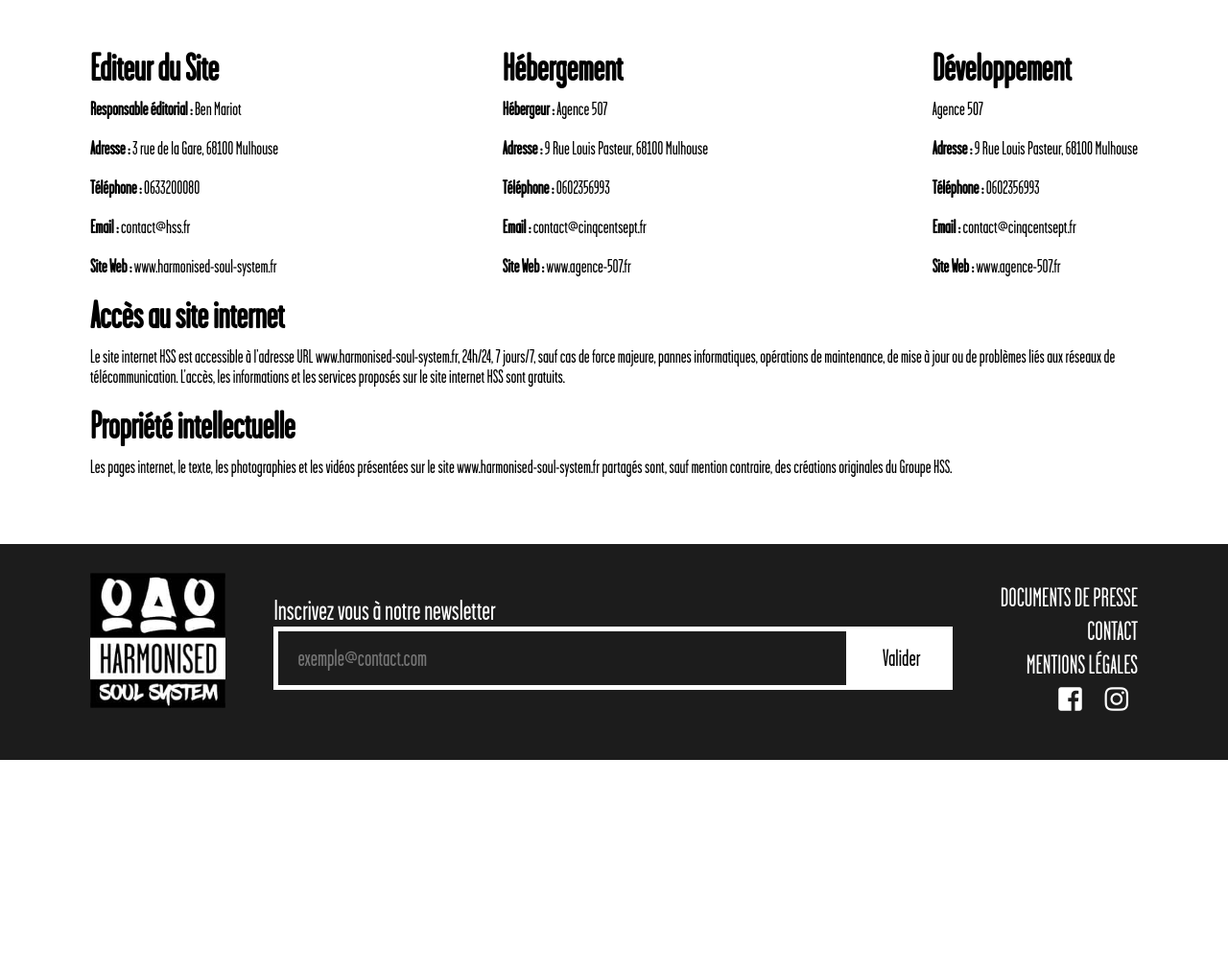
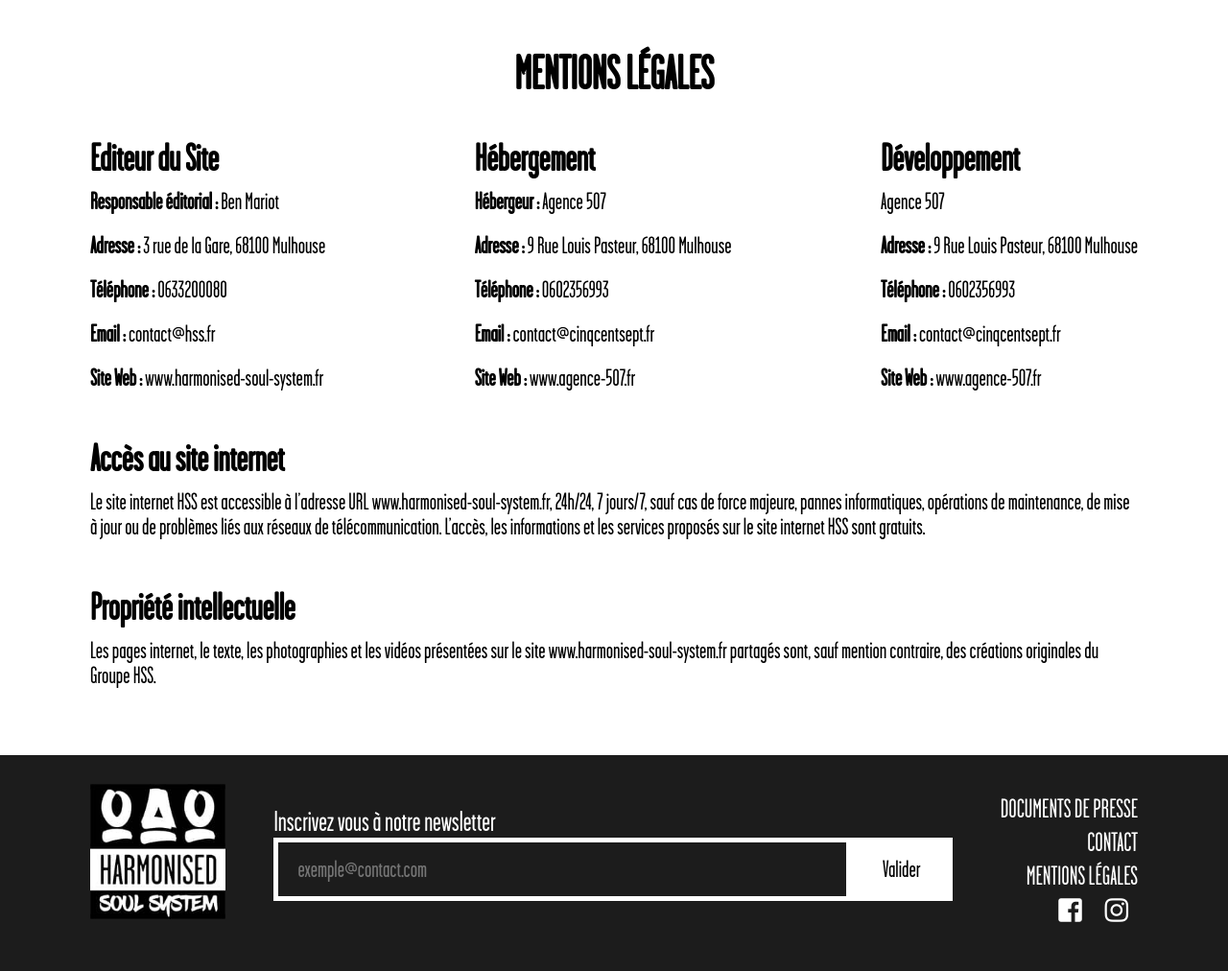
Before and after one commit to iamfaycal/hss, a PHP site: page /mentions-legales/index.php in a window 1280 px wide. Shown: the part 182-1194 px from the top of the page at 96% size. Before the commit the page ends 974 px from the top, so only its background shows below. Run offline with PHP 8.4, Linux system fonts and the light colour scheme.

Commit message:
style mentions légales

```diff
--- a/mentions-legales/index.php
+++ b/mentions-legales/index.php
@@ -1,5 +1,6 @@
 <?php include("../header.php") ?>
 <section class="main">
+    <h2>Mentions légales</h2>
     <div class="container row" style="justify-content: space-between;">
         <div class="col1">
             <h3>Editeur du Site </h3>
@@ -9,7 +10,6 @@
             <p class="pmention"> <b>Email :</b> contact@hss.fr</p>
             <p class="pmention"><b>Site Web :</b> www.harmonised-soul-system.fr</p>
         </div>
-
         <div class="col2">
             <h3>Hébergement </h3>
             <p class="pmention"><b>Hébergeur :</b> Agence 507</p>
@@ -18,7 +18,6 @@
             <p class="pmention"> <b>Email :</b> contact@cinqcentsept.fr</p>
             <p class="pmention"><b>Site Web :</b> www.agence-507.fr</p>
         </div>
-
         <div class="col3">
             <h3>Développement </h3>
             <p class="pmention"> Agence 507</p>
@@ -31,11 +30,11 @@
 
     <div class="container">
         <div class="condition">
-            <h3>Accès au site internet</h3>
+            <h3 style="margin-top: 30px;">Accès au site internet</h3>
             <p class="pmention">Le site internet HSS est accessible à l’adresse URL www.harmonised-soul-system.fr, 24h/24, 7 jours/7, sauf cas de force majeure, pannes informatiques, opérations de maintenance, de mise à jour ou de problèmes liés aux réseaux de télécommunication.
             L’accès, les informations et les services proposés sur le site internet HSS sont gratuits.</p>
 
-<h3>Propriété intellectuelle</h3>
+            <h3 style="margin-top: 50px;">Propriété intellectuelle</h3>
             <p class="pmention">Les pages internet, le texte, les photographies et les vidéos présentées sur le site www.harmonised-soul-system.fr partagés sont, sauf mention contraire, des créations originales du Groupe HSS.</p>
         </div>
     </div>
--- a/style.css
+++ b/style.css
@@ -22,7 +22,6 @@
 h3.title {
     font-size: 40px;
 }
-b{font-size: 20px;}
 p, a, button { font-size: 22px; }
 a, button { display: inline-block; }
 .qsn{text-align: center;}
@@ -461,5 +460,5 @@
 /* MENTIONS*/
 
 .pmention{
-    font-size: 20px;
+    font-size: 25px;
 }
```
Lines whose indentation alone changed are shown as unchanged.
